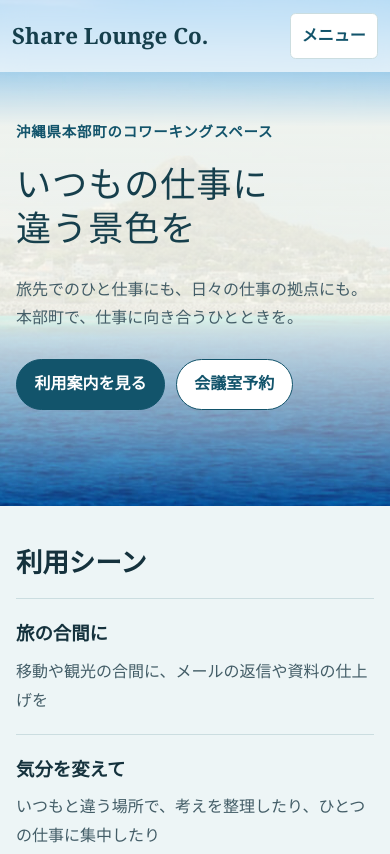
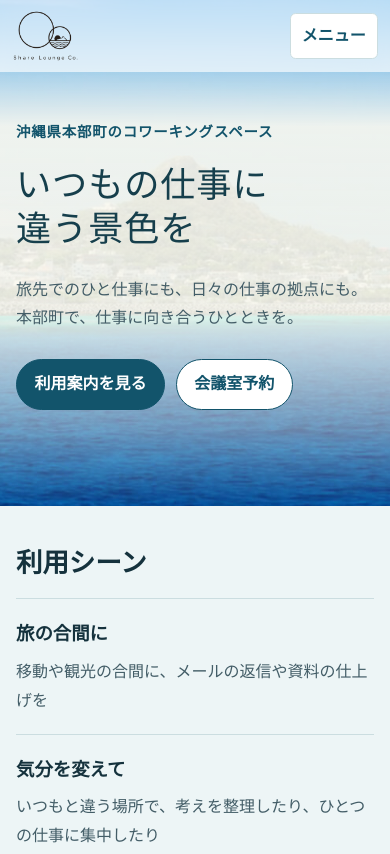
Before and after one commit to miwa-apps/share-lounge-co, a plain HTML site: page index.html in a window 390 px wide. Shown: the top 854 px of the page. Drawn offline with Linux system fonts and the light colour scheme.

Commit message:
Integrate the official Share Lounge Co. logos

```diff
--- a/index.html
+++ b/index.html
@@ -5,6 +5,7 @@
   <meta name="viewport" content="width=device-width, initial-scale=1">
   <meta name="description" content="沖縄県本部町のコワーキングスペース、Share Lounge Co. の利用案内と会議室予約のご案内。">
   <title>Share Lounge Co. | 沖縄県本部町のコワーキングスペース</title>
+  <link rel="icon" type="image/png" sizes="256x256" href="./assets/share_lounge_favicon.png">
   <link rel="stylesheet" href="./style.css">
   <script src="./script.js" defer></script>
 </head>
@@ -12,7 +13,7 @@
   <a class="skip" href="#main">本文へ移動</a>
   <header class="header">
     <div class="wrap header-inner">
-      <a class="brand" href="#top">Share Lounge Co.</a>
+      <a class="brand" href="#top"><img src="./assets/share_lounge_logo_dark.png" width="906" height="704" alt="Share Lounge Co."></a>
       <button id="menu-button" class="menu-button" type="button" aria-controls="navigation" aria-expanded="false" hidden>メニュー</button>
       <nav id="navigation" aria-label="メインメニュー">
         <a href="#space">施設・設備</a>
@@ -160,7 +161,7 @@
     <div class="wrap">
       <div class="footer-inner">
         <div>
-          <a class="brand" href="#top">Share Lounge Co.</a>
+          <a class="brand" href="#top"><img src="./assets/share_lounge_logo_white.png" width="906" height="704" alt="Share Lounge Co."></a>
           <p class="footer-tagline">いつもの仕事に<br>違う景色を</p>
         </div>
         <nav class="footer-nav" aria-label="フッターメニュー">
--- a/style.css
+++ b/style.css
@@ -54,6 +54,10 @@ h3 { font-size: 1.15rem; margin-bottom: .45rem; }
 }
 .header-inner { display: flex; align-items: center; justify-content: space-between; gap: 1rem; padding-block: 1rem; }
 .brand { font: 700 1.4rem/1.3 Georgia, serif; white-space: nowrap; text-decoration: none; }
+.brand img { display: block; width: auto; max-width: 100%; }
+.header .brand img { height: 3.5rem; }
+.site-footer .brand { display: inline-block; }
+.site-footer .brand img { height: 5rem; }
 nav { display: flex; align-items: center; gap: clamp(.75rem, 2.2vw, 2rem); }
 nav a { font-size: .9rem; font-weight: 500; }
 nav a { padding-block: .45rem; text-decoration: none; }
@@ -200,6 +204,8 @@ nav a:hover { text-decoration: underline; }
 @media (max-width: 48rem) {
   .wrap { width: min(100% - 2rem, 40rem); }
   .header-inner, nav { flex-wrap: wrap; }
+  .header .brand img { height: 3.25rem; }
+  .site-footer .brand img { height: 4.5rem; }
   nav { width: 100%; gap: .25rem 1rem; }
   .header.is-enhanced nav {
     position: absolute;
```
Also changed, not shown: assets/share_lounge_favicon.png (added), assets/share_lounge_logo_dark.png (added), assets/share_lounge_logo_white.png (added), assets/share_lounge_symbol.png (added).
